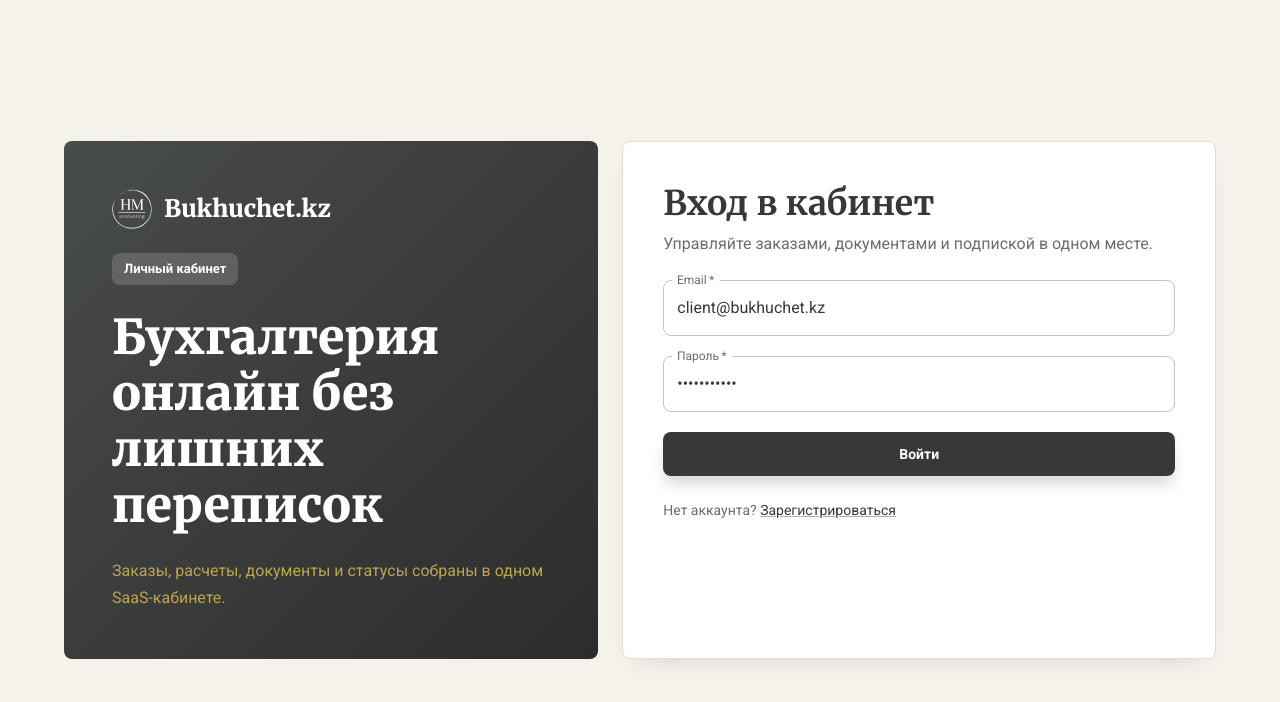
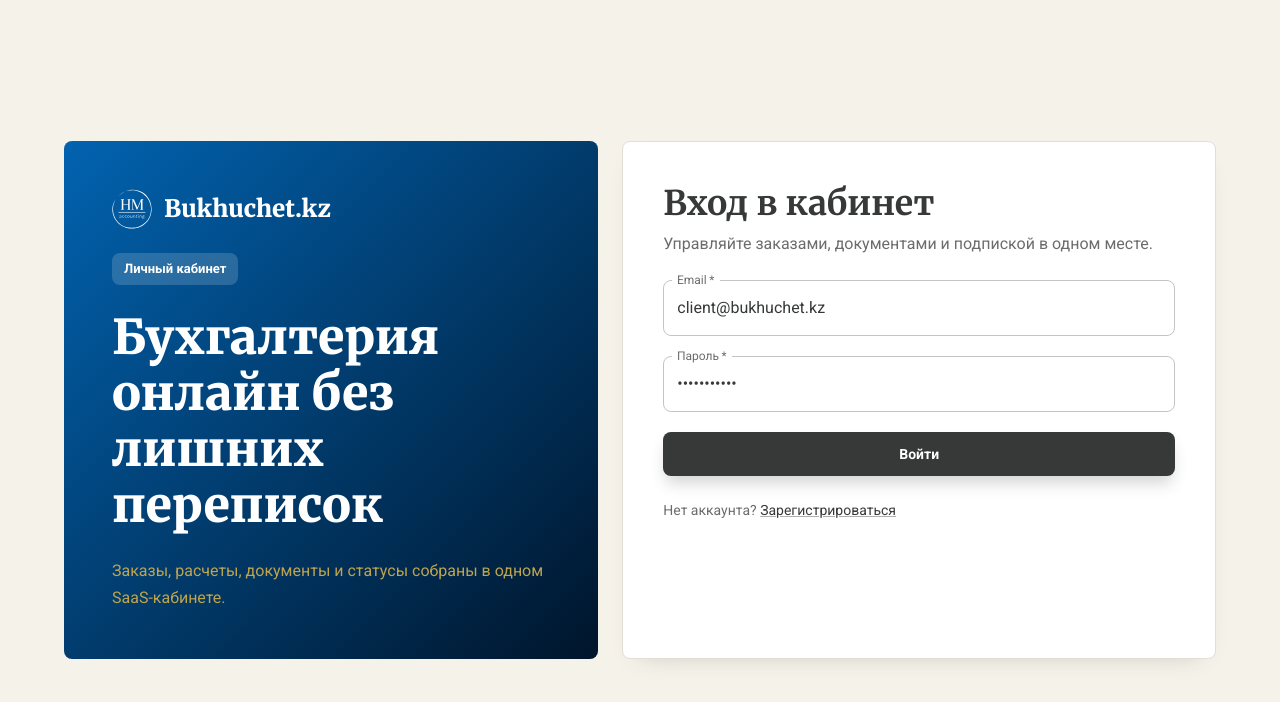
Before and after one commit to Dammmup/buh-u4et-f, a React (Vite) app: page /login in a window 1280 px wide. Shown: the top 702 px of the page. Built offline with nearby package versions, Linux system fonts and the light colour scheme; no server answers.

Commit message:
feat: implement landing page component structure

```diff
--- a/src/modules/landing/LandingPage.tsx
+++ b/src/modules/landing/LandingPage.tsx
@@ -1631,7 +1631,7 @@ function LeadQuiz() {
 
   if (submitted) {
     return (
-      <Box id="quiz" component="section" sx={{ py: { xs: 8, md: 10 }, background: "linear-gradient(135deg, #2563EB 0%, #172554 100%)" }}>
+      <Box id="quiz" component="section" sx={{ py: { xs: 8, md: 10 }, background: "var(--grad-brand)" }}>
         <Container maxWidth="md">
           <Card sx={{ textAlign: "center" }}>
             <CardContent sx={{ p: { xs: 4, md: 6 } }}>
@@ -1653,7 +1653,7 @@ function LeadQuiz() {
   }
 
   return (
-    <Box id="quiz" component="section" sx={{ py: { xs: 8, md: 10 }, background: "linear-gradient(135deg, #2563EB 0%, #172554 100%)" }}>
+    <Box id="quiz" component="section" sx={{ py: { xs: 8, md: 10 }, background: "var(--grad-brand)" }}>
       <Container maxWidth="md">
         <SectionTitle
           title="Подберем решение для вашего бизнеса"
--- a/src/shared/theme/theme.ts
+++ b/src/shared/theme/theme.ts
@@ -50,7 +50,7 @@ export const theme = createTheme({
           "--gold": "#BEA44F",
           "--graphite": "#363938",
           "--bg": "#f5f2ea",
-          "--grad-brand": "linear-gradient(135deg, #484c4a 0%, #2b2d2c 100%)",
+          "--grad-brand": "linear-gradient(135deg, #0263b0 0%, #00152b 100%)",
           "--grad-gold": "linear-gradient(135deg, #BEA44F 0%, #D4AF37 100%)",
           "--grad-brand-soft": "linear-gradient(135deg, #d2c499 0%, #a3946a 100%)"
         },
```
